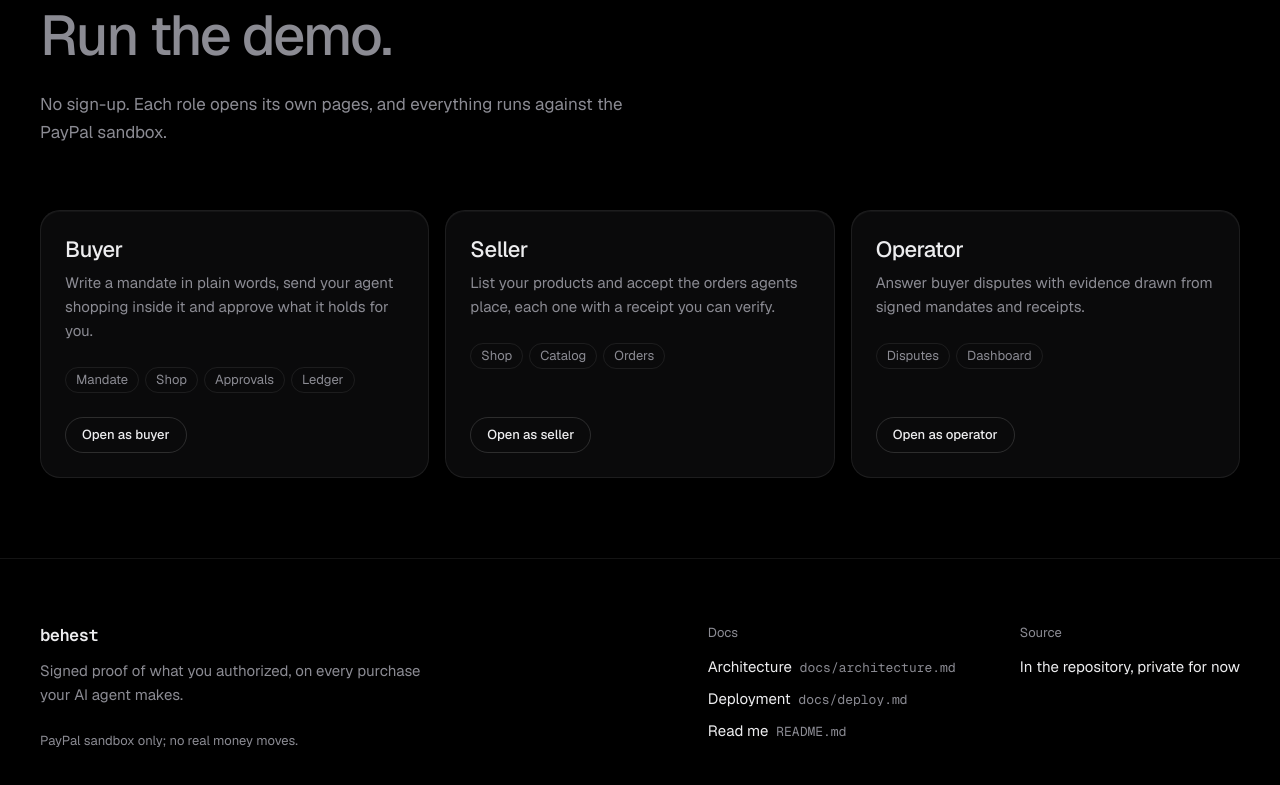
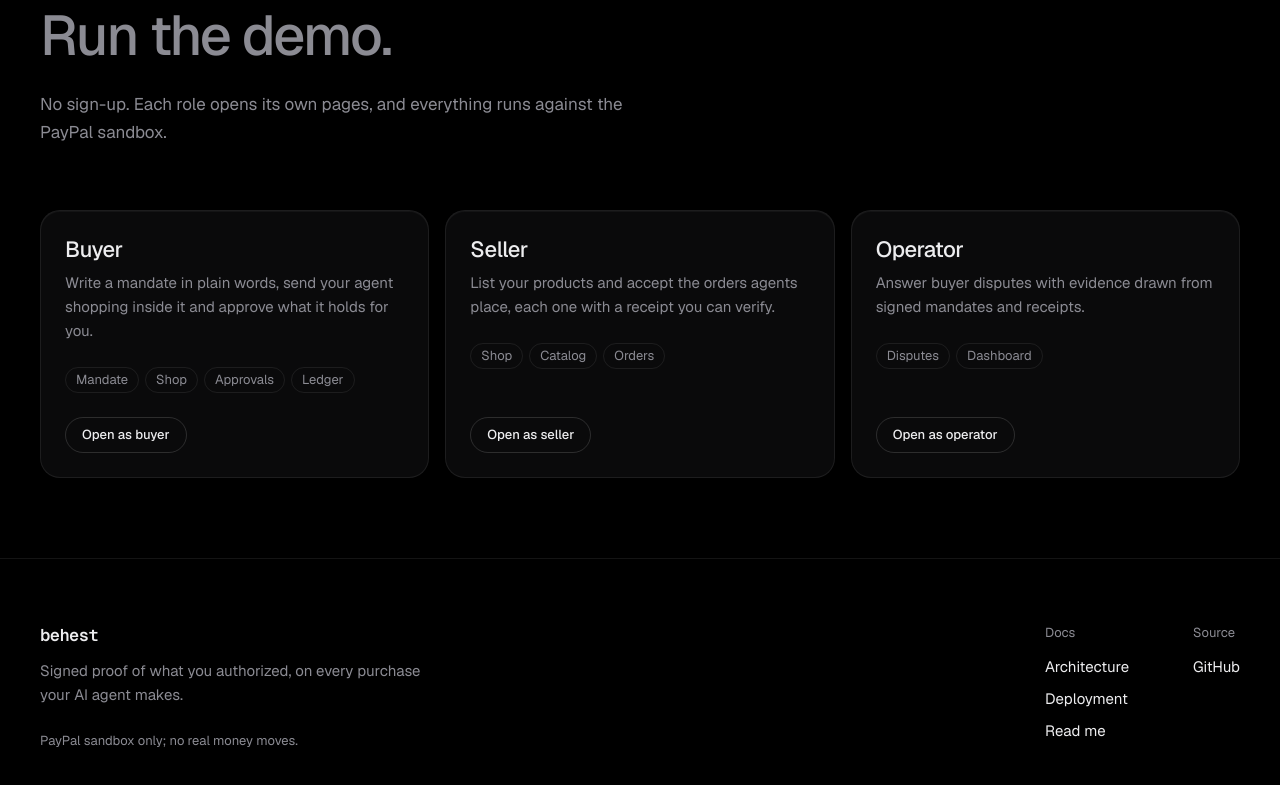
Before and after one commit to omsherikar/behest, a Next.js app: page / in a window 1280 px wide. Shown: the part 6963-7748 px from the top of the page. Built offline with nearby package versions, Linux system fonts and the light colour scheme.

Commit message:
Link the source and the docs on GitHub, now that the repository is public

```diff
--- a/app/_landing/links.ts
+++ b/app/_landing/links.ts
@@ -1,8 +1,7 @@
-// Where the landing page sends readers for the code and the docs. The repository is private for
-// now, so the page names the in-repo paths instead of linking to them. Once it is public, set
-// SOURCE_URL to https://github.com/omsherikar/behest and the paths become links.
+// Where the landing page sends readers for the code and the docs: the public repository on GitHub.
+// Set SOURCE_URL to null to name the in-repo paths instead of linking to them.
 
-export const SOURCE_URL: string | null = null;
+export const SOURCE_URL: string | null = 'https://github.com/omsherikar/behest';
 
 export const DOCS = [
   { label: 'Architecture', path: 'docs/architecture.md' },
@@ -10,7 +9,7 @@ export const DOCS = [
   { label: 'Read me', path: 'README.md' },
 ] as const;
 
-/** A path in the repository as a link to it on GitHub, or null while the repository is private. */
+/** A path in the repository as a link to it on GitHub, or null when SOURCE_URL is not set. */
 export function sourceLink(path: string): string | null {
   return SOURCE_URL ? `${SOURCE_URL}/blob/main/${path}` : null;
 }
```
Also changed, not shown: 1 other file (tests, documents, lock files or other folders).
